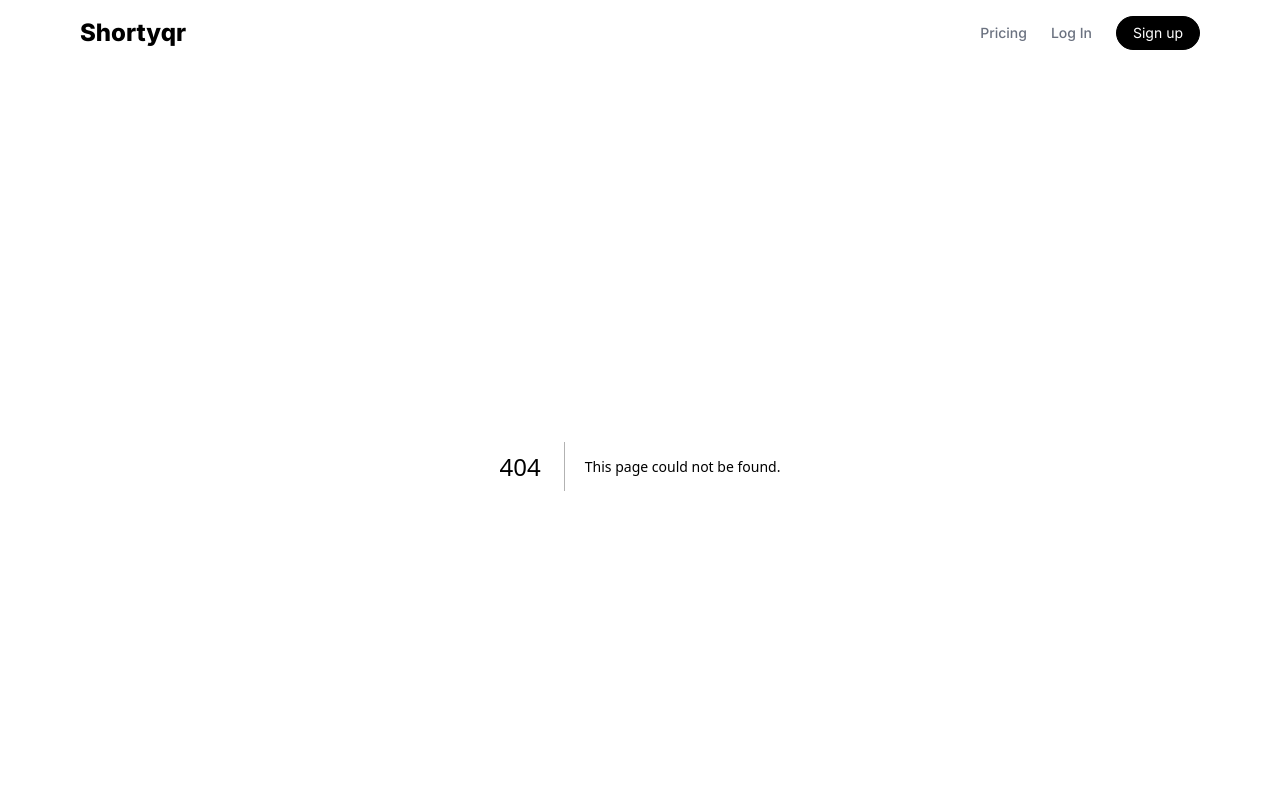
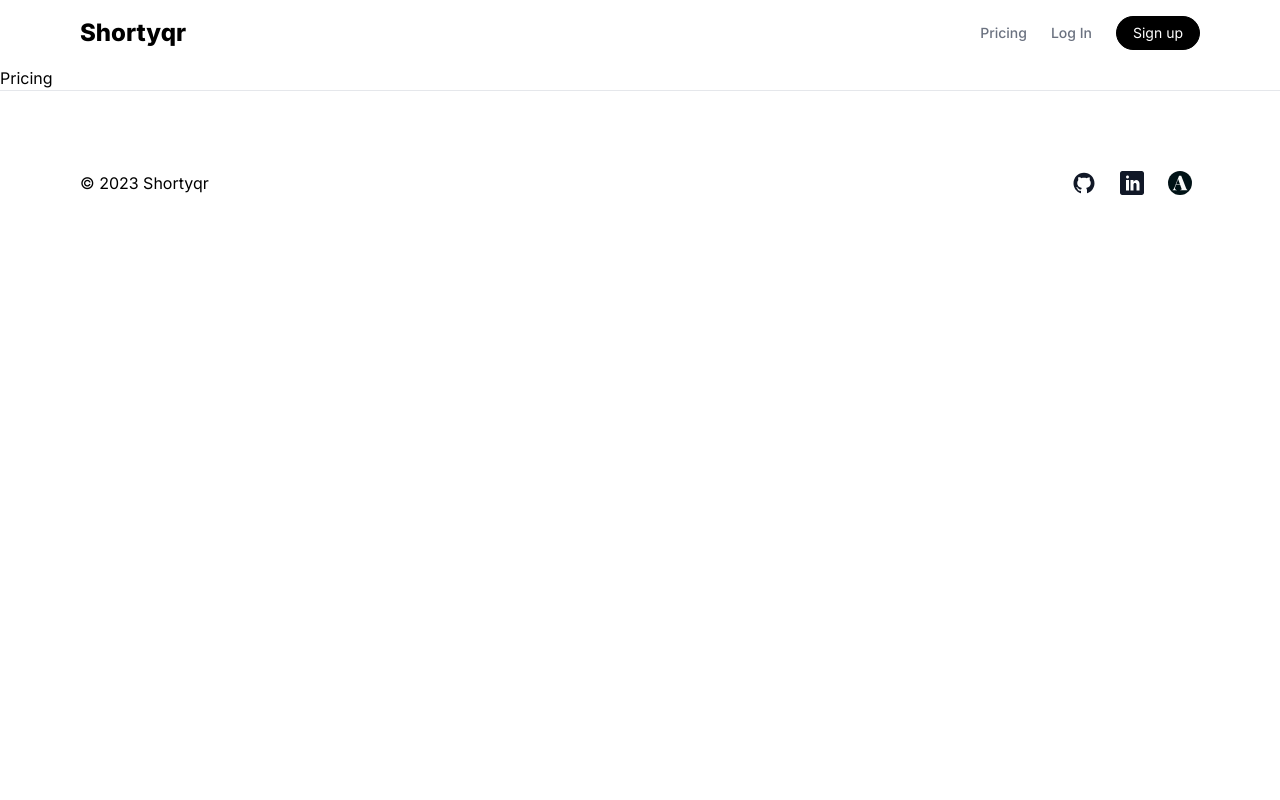
Before and after one commit to arvene241/shortyqr, a Next.js app: page /pricing in a window 1280 px wide. Before the commit this address had no page. Shown: the top 800 px of the page. Built offline with nearby package versions, Linux system fonts and the light colour scheme.

Commit message:
update the layout and page

```diff
--- a/app/layout.tsx
+++ b/app/layout.tsx
@@ -2,11 +2,12 @@ import Nav from "@/components/Nav";
 import "./globals.css";
 import { Inter } from "next/font/google";
 import Footer from "@/components/Footer";
+import Provider from "@/components/Provider";
 
 const inter = Inter({
-  subsets: ['latin'],
-  variable: '--font-inter',
-})
+  subsets: ["latin"],
+  variable: "--font-inter",
+});
 
 export const metadata = {
   title: "Shortyqr",
@@ -21,9 +22,11 @@ export default function RootLayout({
   return (
     <html lang="en">
       <body className={`${inter.className} ${inter.variable}`}>
-        <Nav />
-        {children}
-        <Footer />
+        <Provider>
+          <Nav />
+          {children}
+          <Footer />
+        </Provider>
       </body>
     </html>
   );
--- a/app/page.tsx
+++ b/app/page.tsx
@@ -1,14 +1,11 @@
-import Form from '@/components/Form'
-import Hero from '@/components/Hero'
+import Demo from "@/components/Demo";
+import Hero from "@/components/Hero";
 
 export default function Home() {
   return (
-    <main className="">
+    <main className="bg-white/10 py-20 shadow-[inset_10px_-50px_94px_0_rgb(199,199,199,0.2)] backdrop-blur">
       <Hero />
-      <Form />
-      Services
-      Boost
-      Footer
+      <Demo />
     </main>
-  )
+  );
 }
--- /dev/null
+++ b/app/pricing/page.tsx
@@ -0,0 +1,9 @@
+const Pricing = () => {
+  return (
+    <section>
+      <h1>Pricing</h1>
+    </section>
+  );
+};
+
+export default Pricing;
```
